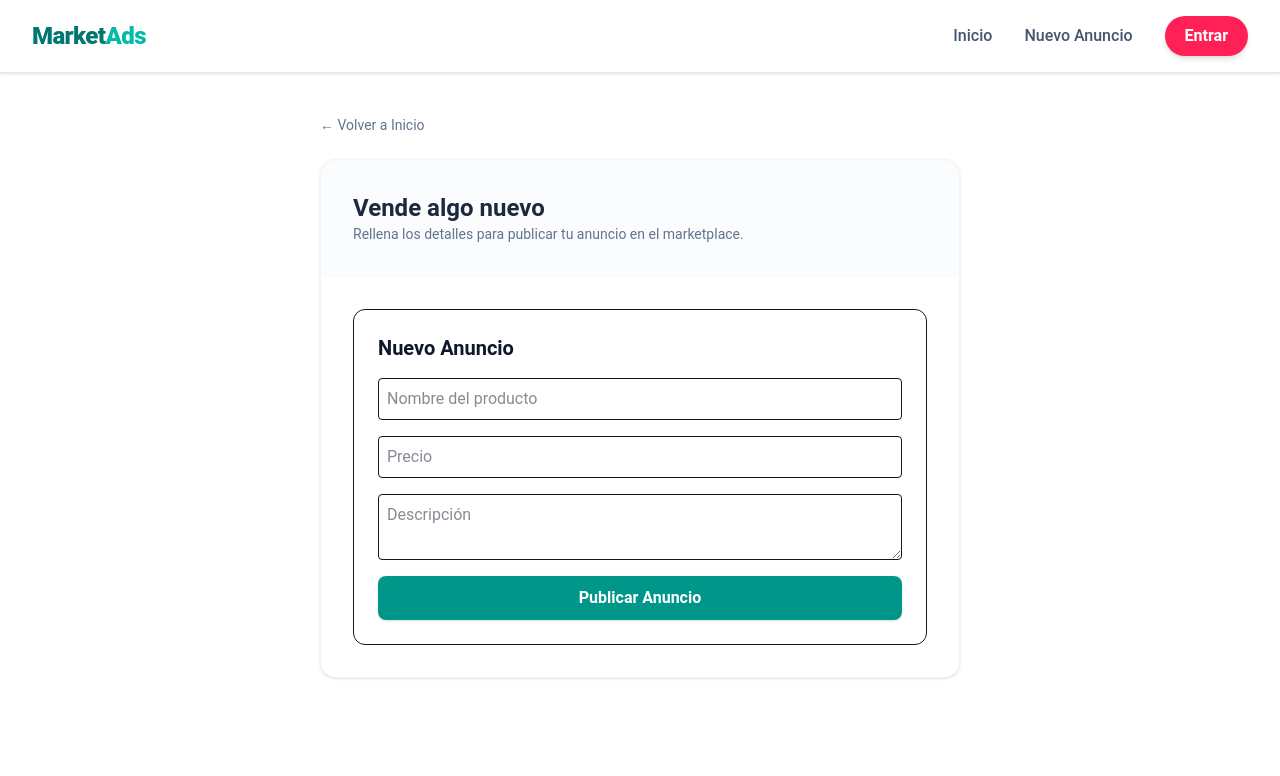
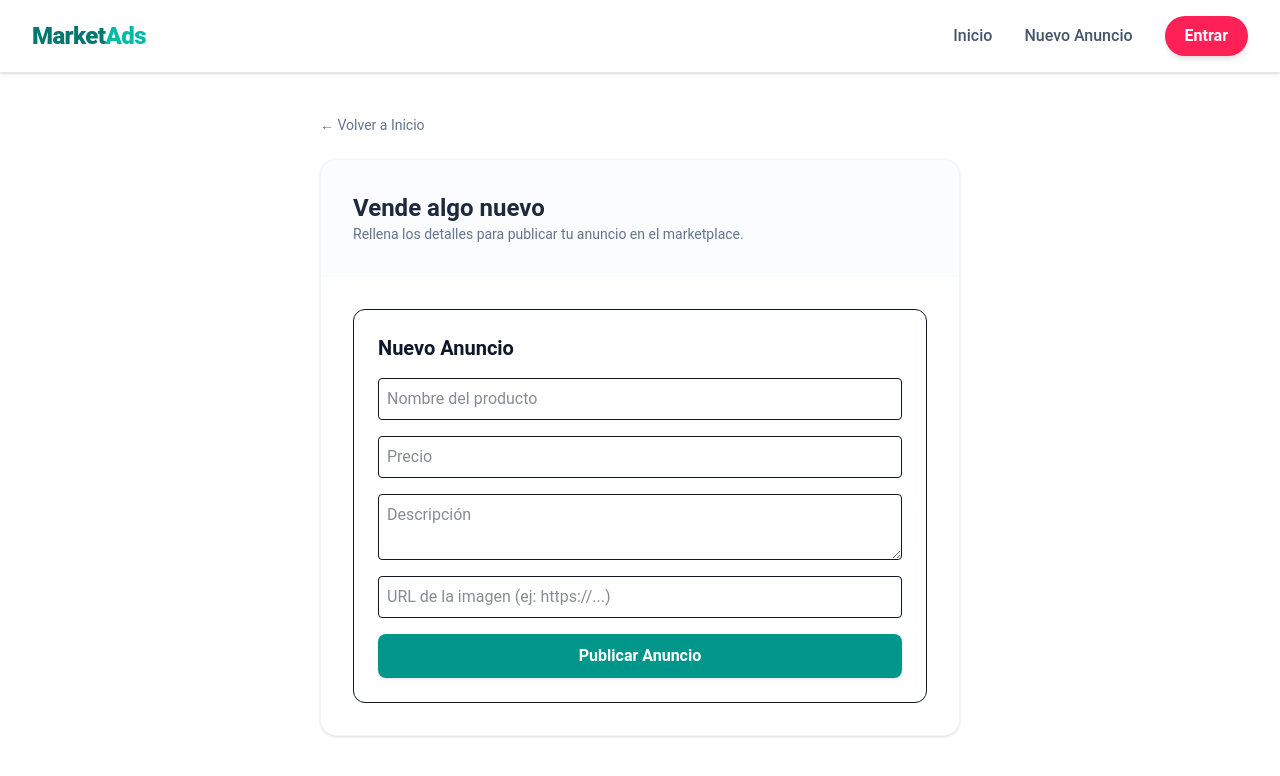
Before and after one commit to MarianDev22/react-avanzado-graded-project, a Next.js app in the folder src/marketplace-ads/: page /dashboard/ads/new in a window 1280 px wide. Shown: the top 776 px of the page. Built offline with nearby package versions, Linux system fonts and the light colour scheme; no server answers.

Commit message:
wi: add image input to adform and IMG to adCard - image not rendering correctly

```diff
--- a/src/marketplace-ads/app/dashboard/ads/new/actions.ts
+++ b/src/marketplace-ads/app/dashboard/ads/new/actions.ts
@@ -20,6 +20,7 @@ export async function createAdAction(
     name: String(formData.get("name")),
     description: String(formData.get("description")),
     price: Number(formData.get("price")),
+    image: formData.get("image"),
   };
 
   const parsed = adSchema.safeParse(rawData);
--- a/src/marketplace-ads/components/ad-card.tsx
+++ b/src/marketplace-ads/components/ad-card.tsx
@@ -1,5 +1,6 @@
 import Link from "next/link";
 import { DeleteAdButton } from "./buttons/delete-ad-button";
+import Image from "next/image";
 
 interface AdCardProps {
   name: string;
@@ -21,6 +22,19 @@ function formatDate(date: Date): string {
 export const AdCard = (ad: AdCardProps) => {
   return (
     <article className="flex flex-col h-full bg-white p-6 rounded-xl border border-slate-200 shadow-sm relative">
+      <div className="relative w-full h-48 bg-slate-100">
+        {ad.image ? (
+          <Image
+            src={ad.image}
+            alt={ad.name}
+            className="w-full h-full object-cover"
+          />
+        ) : (
+          <div className="flex items-center justify-center h-full text-slate-400">
+            Sin imagen
+          </div>
+        )}
+      </div>
       <h2 className="text-xl font-bold text-slate-800 mb-2">{ad.name}</h2>
 
       <p className="text-sm text-slate-600 mb-4 grow">{ad.description}</p>
--- a/src/marketplace-ads/components/forms/ad-form.tsx
+++ b/src/marketplace-ads/components/forms/ad-form.tsx
@@ -31,6 +31,12 @@ export default function AdForm() {
         placeholder="Descripción"
         className="border p-2 rounded"
       />
+      <input
+        name="image"
+        type="url"
+        placeholder="URL de la imagen (ej: https://...)"
+        className="border p-2 rounded"
+      />
 
       <CreateAdButton />
 
--- a/src/marketplace-ads/schemas/ad-schema.ts
+++ b/src/marketplace-ads/schemas/ad-schema.ts
@@ -4,6 +4,7 @@ export const adSchema = z.object({
   name: z.string().min(3, "El nombre es muy corto"),
   description: z.string().min(10, "La descripción debe ser más detallada"),
   price: z.number().positive("El precio debe ser mayor a 0"),
+  image: z.string().url().optional(),
 });
 
 export type CreateAdSchema = z.infer<typeof adSchema>;
```
